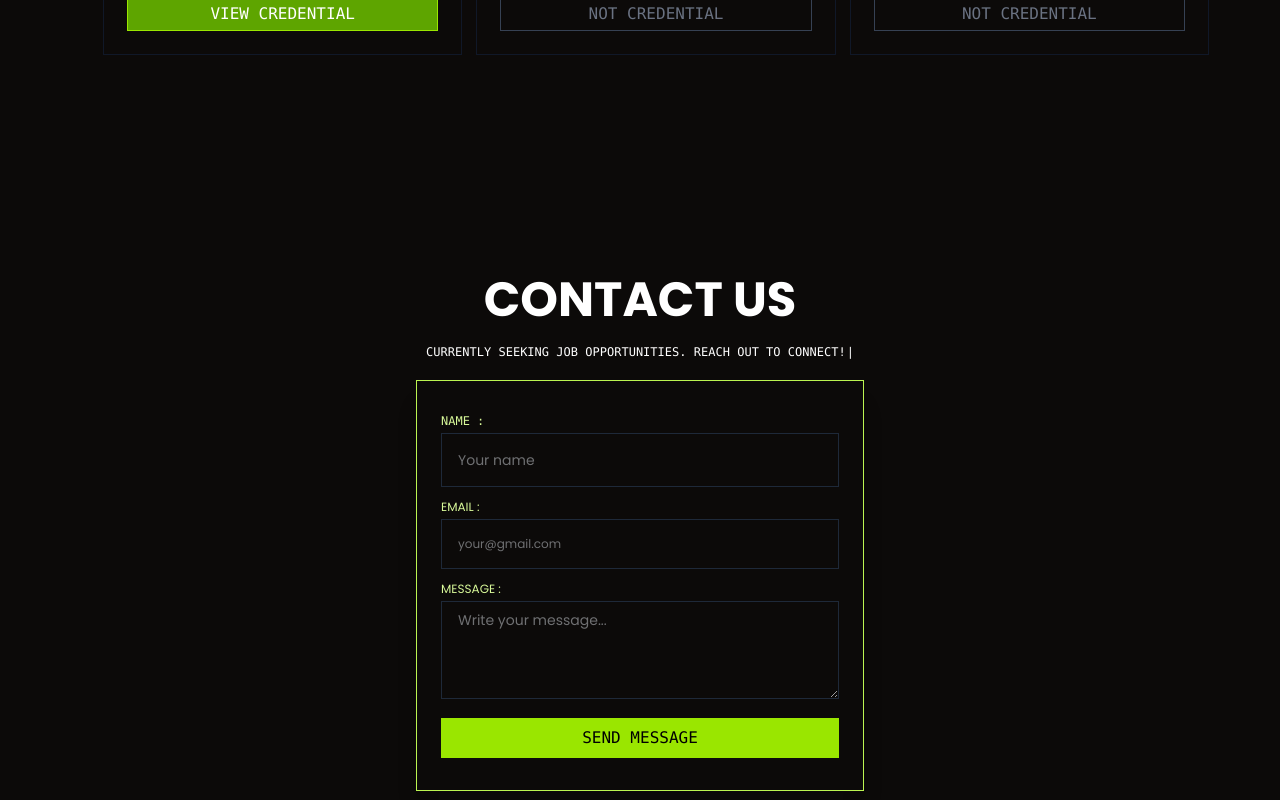
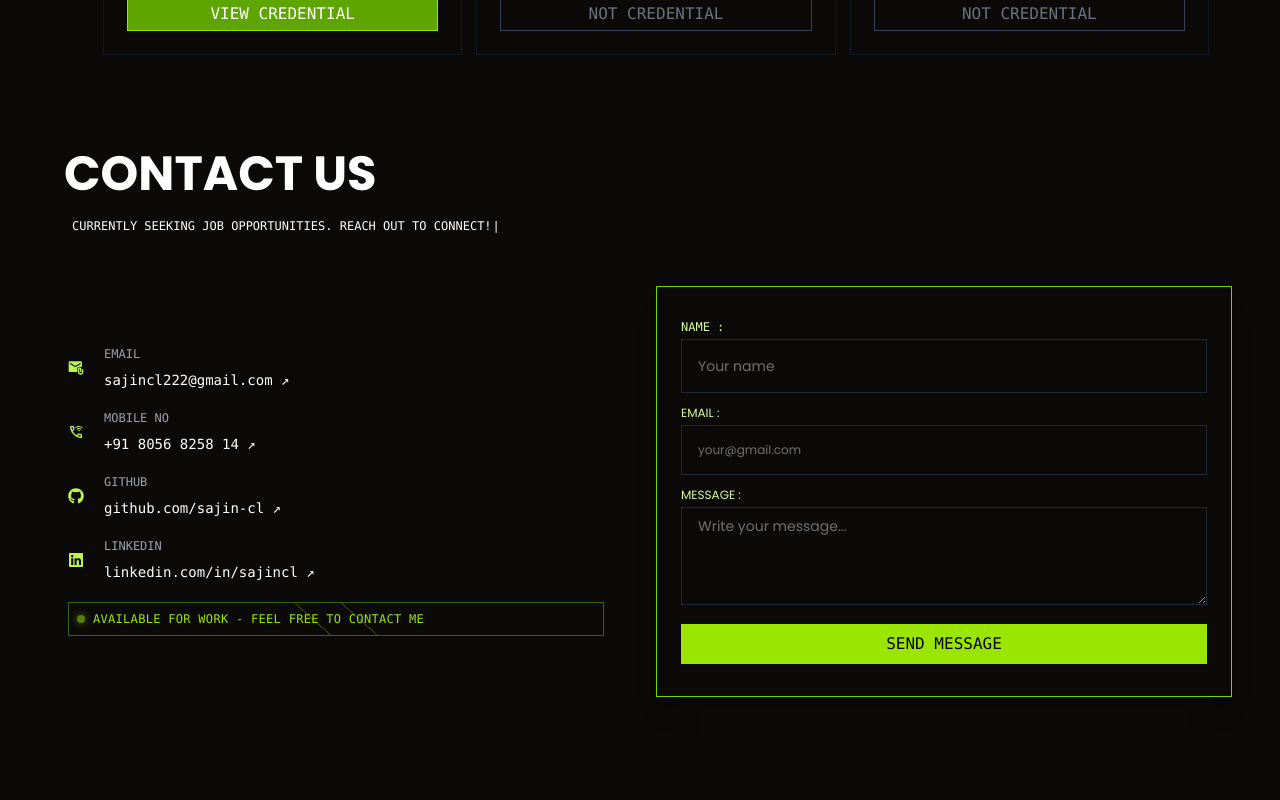
Before and after one commit to sajin-cl/Sajin-Porfolio, a React (Vite) app in the folder Sajin_Portfolio/: page / in a window 1280 px wide. Shown: the part 4600-5400 px from the top of the page. Built offline with nearby package versions, Linux system fonts and the light colour scheme.

Commit message:
contact page ui updated

```diff
--- a/Sajin_Portfolio/src/config/data.js
+++ b/Sajin_Portfolio/src/config/data.js
@@ -27,6 +27,14 @@ export const socialLinks = [
     name: 'sajincl222@gmail.com'
   },
   { icon: MdOutlineWifiCalling3, href: "tel:+918056825814", name: '+91 8056 8258 14' }
+];
+
+
+export const contactDetailsData = [
+  { label: 'EMAIL', href: 'sajincl222@gmail.com', icon: MdAttachEmail },
+  { label: 'MOBILE NO', href: '+91 8056 8258 14', icon: MdOutlineWifiCalling3 },
+  { label: 'GITHUB', href: 'github.com/sajin-cl', icon: FaGithub },
+  { label: 'LINKEDIN', href: 'linkedin.com/in/sajincl', icon: FaLinkedin },
 ];
 
 
--- a/Sajin_Portfolio/src/sections/About.jsx
+++ b/Sajin_Portfolio/src/sections/About.jsx
@@ -49,8 +49,8 @@ const About = () => {
 
           <motion.p
             className="text-white text-base leading-normal tracking-wide py-3 [word-spacing:0.25rem] md:[word-spacing:0.5rem] font-mono text-center lg:text-left"
-            initial={{ y: 50, opacity: 0 }}
-            whileInView={{ y: 0, opacity: 1, transition: { duration: 0.6 } }}
+            initial={{  opacity: 0 }}
+            whileInView={{  opacity: 1, transition: { duration: 1 } }}
             viewport={{ once: true }}
           >
             HELLO, I'M <span className="text-lime-300">SAJIN CL</span>, A
--- a/Sajin_Portfolio/src/sections/Contact.jsx
+++ b/Sajin_Portfolio/src/sections/Contact.jsx
@@ -2,6 +2,7 @@ import { useState } from "react";
 import { FiAlertTriangle } from "react-icons/fi";
 import Typewriter from "typewriter-effect";
 import { motion } from 'framer-motion';
+import { contactDetailsData } from "../config/data";
 
 const Contact = () => {
   const [message, setMessage] = useState("");
@@ -51,18 +52,17 @@ const Contact = () => {
   };
 
   return (
-    <section id="contact" className="min-h-screen bg-stone-950 flex items-center justify-center p-4 mx-auto">
-      <div className="w-full max-w-lg  md:p-8 mx-auto">
+    <section id="contact" className="min-h-screen bg-stone-950 p-4">
       <motion.h1
         initial={{ y: 50, opacity: 0 }}
         whileInView={{ y: 0, opacity: 1, transition: { duration: 0.6 } }}
         viewport={{ once: true }}
-          className="h1 text-white mb-5 text-center"
+        className="h1 text-white mb-5 ml-12"
       >
         CONTACT US
       </motion.h1>
 
-        <div className="text-white text-center mb-5 text-xs font-mono">
+      <div className="text-white mb-5 text-xs font-mono ml-14">
         <Typewriter
           options={{
             strings: ["Currently seeking job opportunities. Reach out to connect!".toUpperCase()],
@@ -74,7 +74,47 @@ const Contact = () => {
         />
       </div>
 
-        <div className="border border-lime-300 shadow-xl px-3 w-full p-5">
+      <div className="w-full md:p-8 mx-auto grid lg:grid-cols-2 gap-8">
+
+        {/* Contact Details */}
+        <div className="contact-info order-2 lg:order-1 w-full p-5 flex flex-col justify-center">
+          {contactDetailsData.map((cont, idx) => {
+            const Icon = cont?.icon;
+            return (
+              <div
+                key={idx}
+                className="contact-details flex gap-5 mb-5"
+              >
+                <div className="contact-icon-box flex items-center">
+                  <Icon className="text-lime-300" />
+                </div>
+                <div className="contact-label-box flex flex-col">
+                  <span className="contact-label inline-block text-gray-400 text-xs font-mono mb-2">{cont?.label}</span>
+                  <span
+                    className="contact-href inline-block text-white text-sm font-mono hover:text-lime-300 hover:cursor-pointer"
+                  >
+                    {cont.href} ↗
+                  </span>
+                </div>
+              </div>
+            )
+          })}
+
+          <div className="point relative p-2 border border-lime-800 overflow-hidden">
+
+            <div className="absolute inset-0 border border-lime-400 opacity-30 animate-[spin_4s_linear_infinite]"></div>
+
+            <p className="relative text-xs text-lime-400 tracking-wide font-mono">
+              <span className="inline-block w-2 h-2 bg-lime-400 rounded-full animate-[pulse_1s_linear_infinite] shadow-[0_0_8px_#84cc16] mr-2"></span>
+              AVAILABLE FOR WORK - FEEL FREE TO CONTACT ME
+            </p>
+          </div>
+
+        </div>
+
+        {/* Form Container */}
+        <div className="border border-lime-500 order-1 lg:order-2 shadow-xl px-3 w-full p-5">
+
           <form
             onSubmit={submitForm}
             className="flex flex-col gap-3 p-3"
@@ -131,8 +171,7 @@ const Contact = () => {
 
           {message && (
             <div
-              className={`text-xs mt-3 text-center leading-relaxed tracking-wide flex items-start justify-center gap-1 max-w-sm mx-auto ${
-                status === "success" ? "text-green-500" : "text-red-600"
+              className={`text-xs mt-3 text-center leading-relaxed tracking-wide flex items-start justify-center gap-1 max-w-sm mx-auto ${status === "success" ? "text-green-500" : "text-red-600"
                 }`}
             >
               <FiAlertTriangle size={15} className="shrink-0 mt-0.5" />
```
Lines whose indentation alone changed are shown as unchanged.
